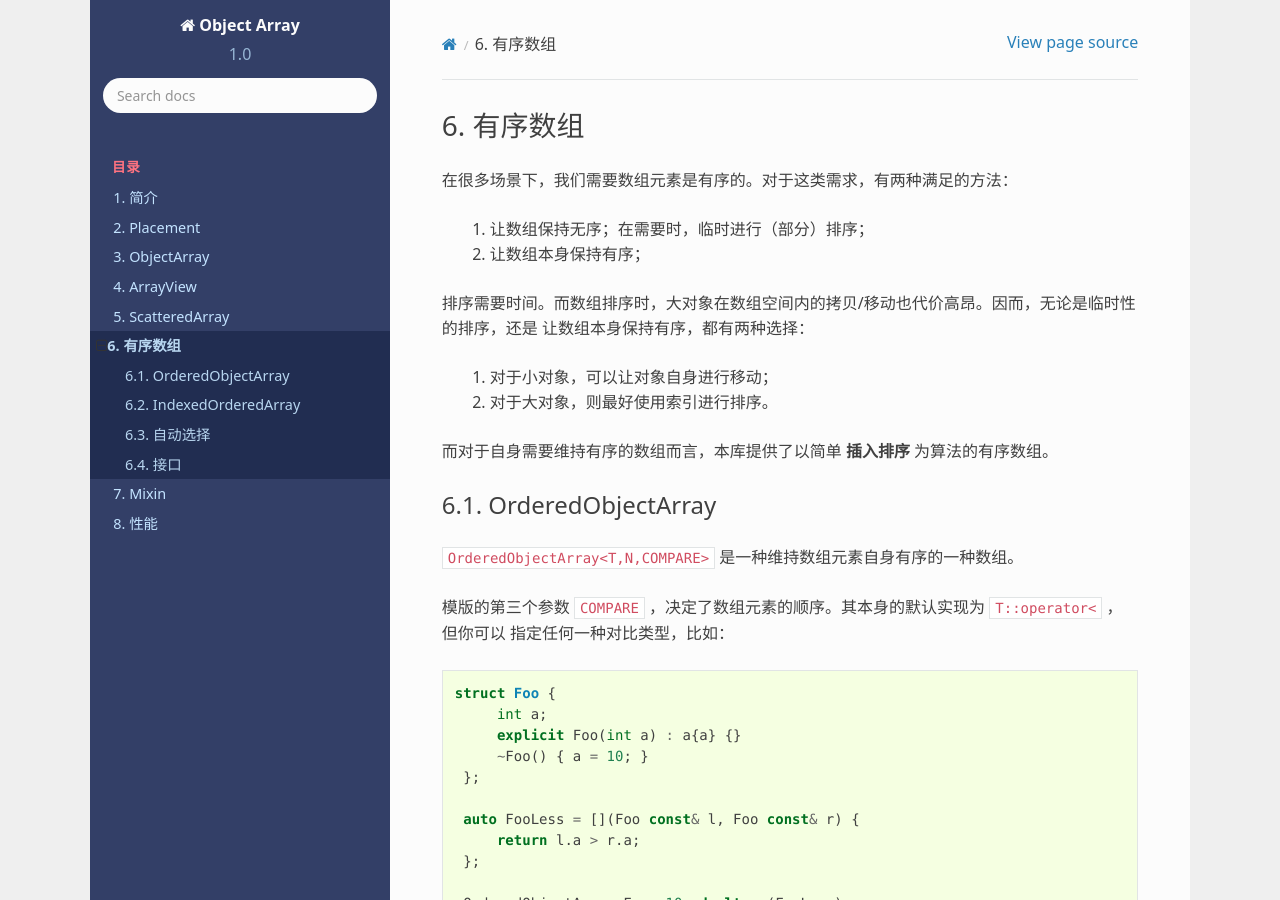
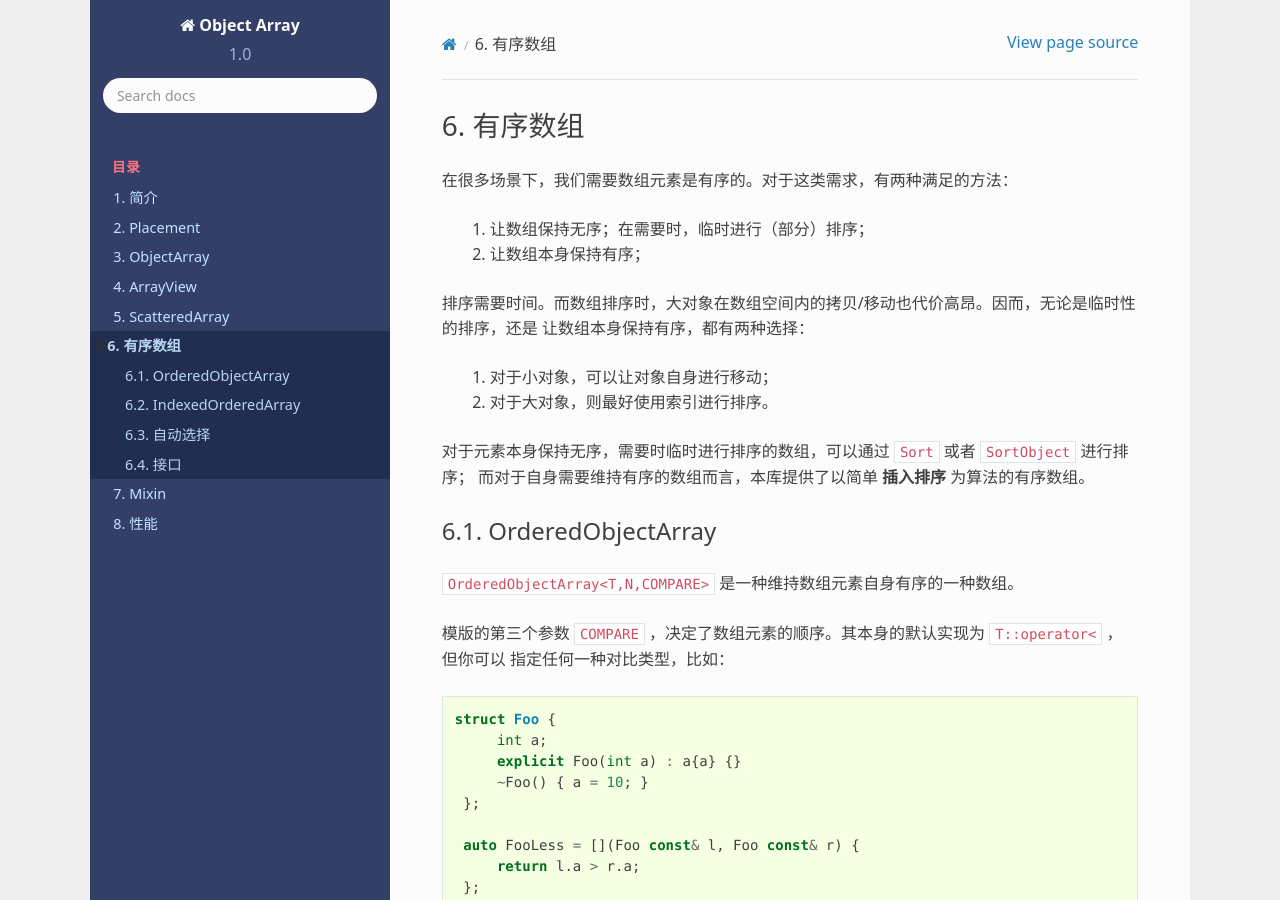
Before and after one commit to godsme/object-array, a Sphinx documentation site: the page built from doc/source/OrderedArray.rst, in a window 1280 px wide and 900 px high. Built offline with Sphinx 7.4.7 and the Read the Docs theme 2.0.0, drawn with Linux system fonts in a browser that asks for light colours; formulas are drawn with MathJax 3.

Commit message:
unified ordered object array & indexed object array

```diff
--- a/doc/source/OrderedArray.rst
+++ b/doc/source/OrderedArray.rst
@@ -12,6 +12,7 @@
   1. 对于小对象，可以让对象自身进行移动；
   2. 对于大对象，则最好使用索引进行排序。
 
+对于元素本身保持无序，需要时临时进行排序的数组，可以通过 ``Sort`` 或者 ``SortObject`` 进行排序；
 而对于自身需要维持有序的数组而言，本库提供了以简单 **插入排序** 为算法的有序数组。
 
 OrderedObjectArray
```
